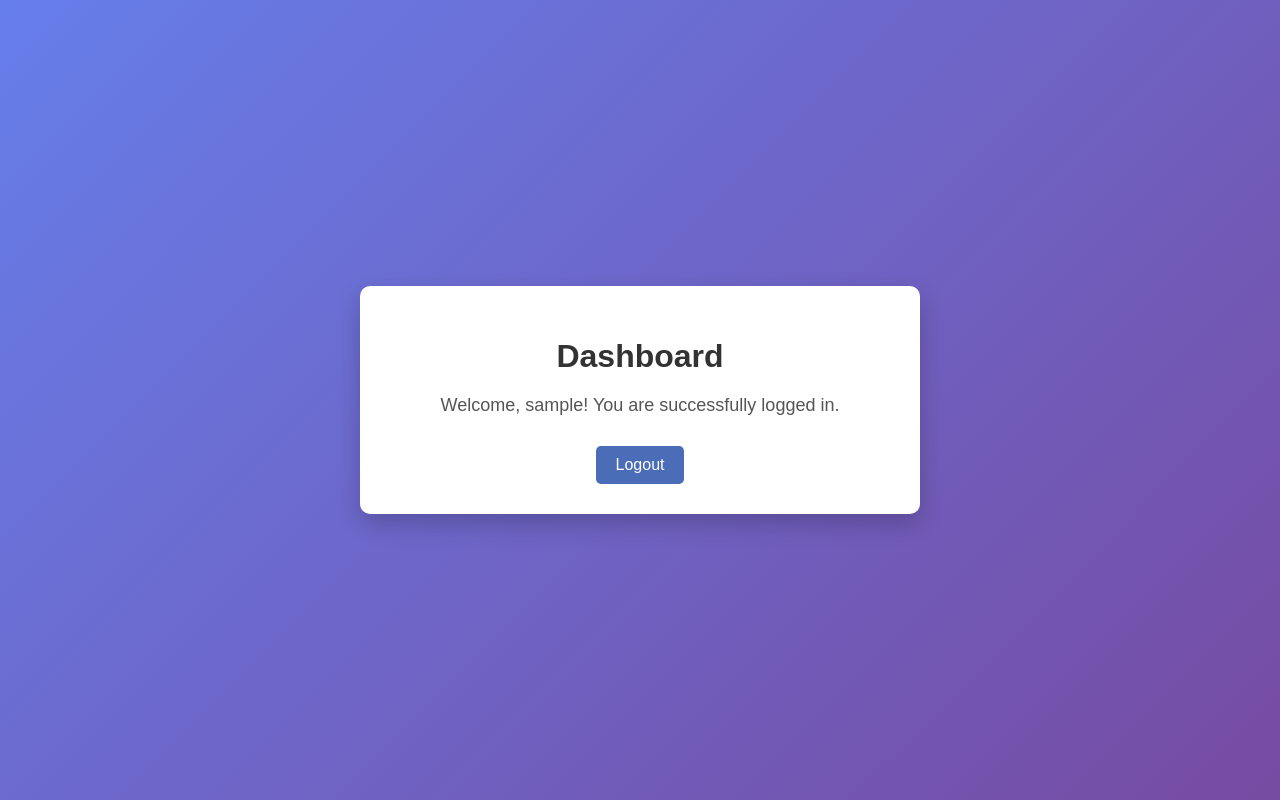
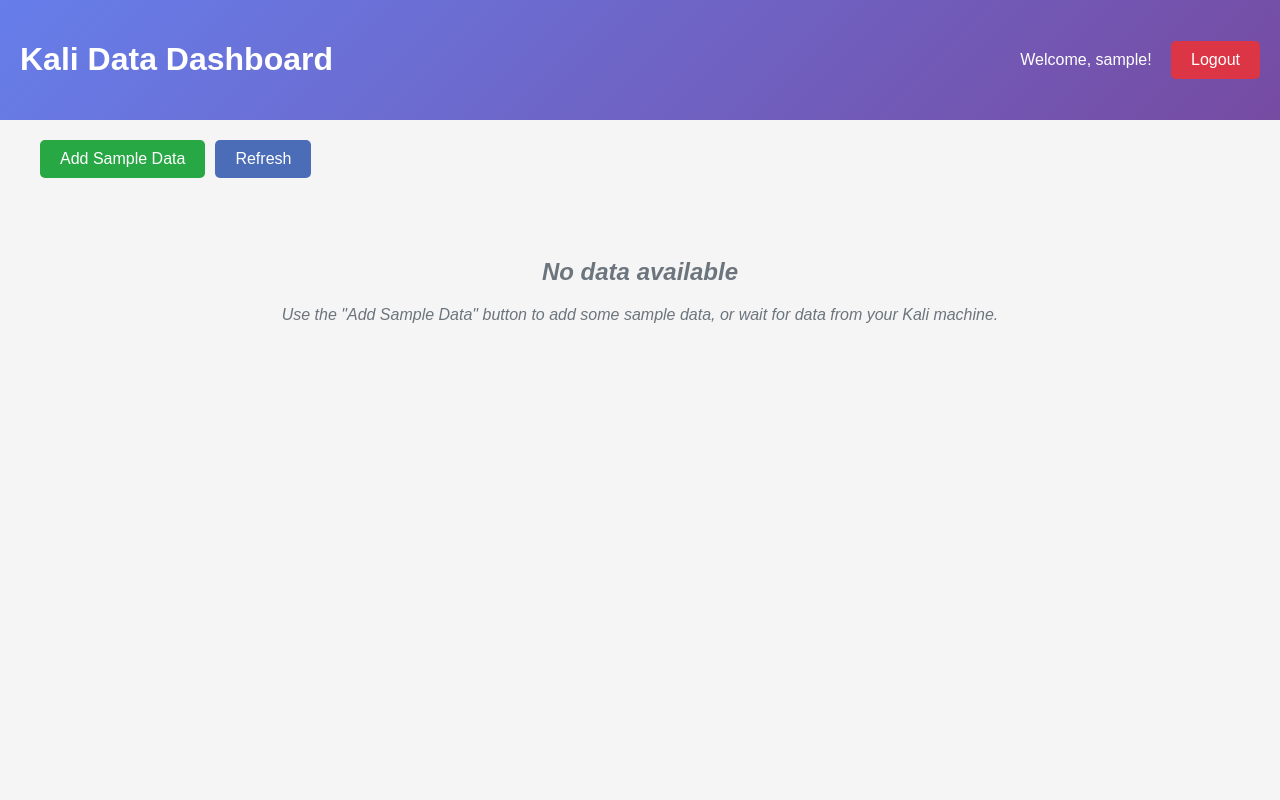
Before and after one commit to a1b2c3d4e5fg6/redshift, a Flask app: page /dashboard in a window 1280 px wide. Run offline with Flask 3, Linux system fonts and the light colour scheme; the visitor is signed in with stand-in values (Sample User, id 1).

Commit message:
Update dashboard.html

```diff
--- a/templates/dashboard.html
+++ b/templates/dashboard.html
@@ -3,34 +3,30 @@
 <head>
     <meta charset="UTF-8">
     <meta name="viewport" content="width=device-width, initial-scale=1.0">
-    <title>Dashboard</title>
+    <title>Kali Data Dashboard</title>
     <style>
         body {
             font-family: Arial, sans-serif;
-            background: linear-gradient(135deg, #667eea 0%, #764ba2 100%);
+            background: #f5f5f5;
             margin: 0;
             padding: 0;
+        }
+        .header {
+            background: linear-gradient(135deg, #667eea 0%, #764ba2 100%);
+            color: white;
+            padding: 20px;
             display: flex;
-            justify-content: center;
+            justify-content: space-between;
             align-items: center;
-            min-height: 100vh;
         }
         .container {
-            background: white;
-            padding: 30px;
-            border-radius: 10px;
-            box-shadow: 0 10px 25px rgba(0,0,0,0.2);
-            width: 100%;
-            max-width: 500px;
-            text-align: center;
-        }
-        h1 {
-            color: #333;
-            margin-bottom: 20px;
+            max-width: 1200px;
+            margin: 20px auto;
+            padding: 0 20px;
         }
         .welcome {
             font-size: 18px;
-            margin-bottom: 30px;
+            margin-bottom: 20px;
             color: #555;
         }
         .btn {
@@ -41,19 +37,139 @@
             text-decoration: none;
             border-radius: 5px;
             transition: background 0.3s;
+            border: none;
+            cursor: pointer;
         }
         .btn:hover {
             background: #3a5999;
         }
+        .btn-danger {
+            background: #dc3545;
+        }
+        .btn-danger:hover {
+            background: #c82333;
+        }
+        .btn-success {
+            background: #28a745;
+        }
+        .btn-success:hover {
+            background: #218838;
+        }
+        .data-table {
+            width: 100%;
+            border-collapse: collapse;
+            margin-top: 20px;
+            background: white;
+            box-shadow: 0 2px 8px rgba(0,0,0,0.1);
+            border-radius: 8px;
+            overflow: hidden;
+        }
+        .data-table th, .data-table td {
+            padding: 12px 15px;
+            text-align: left;
+            border-bottom: 1px solid #ddd;
+        }
+        .data-table th {
+            background-color: #f8f9fa;
+            font-weight: bold;
+            color: #495057;
+        }
+        .data-table tr:hover {
+            background-color: #f5f5f5;
+        }
+        .alert {
+            padding: 10px;
+            border-radius: 5px;
+            margin-bottom: 20px;
+        }
+        .alert-success {
+            background: #e8f5e9;
+            color: #2e7d32;
+            border: 1px solid #a5d6a7;
+        }
+        .alert-error {
+            background: #ffebee;
+            color: #c62828;
+            border: 1px solid #ef9a9a;
+        }
+        .alert-info {
+            background: #e3f2fd;
+            color: #1565c0;
+            border: 1px solid #90caf9;
+        }
+        .action-buttons {
+            margin-bottom: 20px;
+            display: flex;
+            gap: 10px;
+        }
+        .no-data {
+            text-align: center;
+            padding: 40px;
+            color: #6c757d;
+            font-style: italic;
+        }
     </style>
 </head>
 <body>
+    <div class="header">
+        <h1>Kali Data Dashboard</h1>
+        <div>
+            <span>Welcome, {{ username }}!</span>
+            <a href="{{ url_for('logout') }}" class="btn btn-danger" style="margin-left: 15px;">Logout</a>
+        </div>
+    </div>
+
     <div class="container">
-        <h1>Dashboard</h1>
-        <div class="welcome">
-            Welcome, {{ username }}! You are successfully logged in.
+        {% with messages = get_flashed_messages(with_categories=true) %}
+            {% if messages %}
+                {% for category, message in messages %}
+                    <div class="alert alert-{{ category }}">{{ message }}</div>
+                {% endfor %}
+            {% endif %}
+        {% endwith %}
+
+        <div class="action-buttons">
+            <a href="{{ url_for('add_sample_data') }}" class="btn btn-success">Add Sample Data</a>
+            <a href="{{ url_for('dashboard') }}" class="btn">Refresh</a>
         </div>
-        <a href="{{ url_for('logout') }}" class="btn">Logout</a>
+
+        {% if kali_data %}
+            <table class="data-table">
+                <thead>
+                    <tr>
+                        <th>Timestamp</th>
+                        <th>Hostname</th>
+                        <th>CPU Usage</th>
+                        <th>Memory Usage</th>
+                        <th>Disk Usage</th>
+                        <th>Network Activity</th>
+                        <th>Processes</th>
+                        <th>Logged In Users</th>
+                        <th>Additional Info</th>
+                    </tr>
+                </thead>
+                <tbody>
+                    {% for data in kali_data %}
+                    <tr>
+                        <td>{{ data.timestamp.strftime('%Y-%m-%d %H:%M:%S') }}</td>
+                        <td>{{ data.hostname }}</td>
+                        <td>{{ data.cpu_usage }}%</td>
+                        <td>{{ data.memory_usage }}%</td>
+                        <td>{{ data.disk_usage }}%</td>
+                        <td>{{ data.network_activity }} MB/s</td>
+                        <td>{{ data.processes }}</td>
+                        <td>{{ data.logged_in_users }}</td>
+                        <td>{{ data.additional_info }}</td>
+                    </tr>
+                    {% endfor %}
+                </tbody>
+            </table>
+        {% else %}
+            <div class="no-data">
+                <h2>No data available</h2>
+                <p>Use the "Add Sample Data" button to add some sample data, or wait for data from your Kali machine.</p>
+            </div>
+        {% endif %}
     </div>
 </body>
 </html>
```
